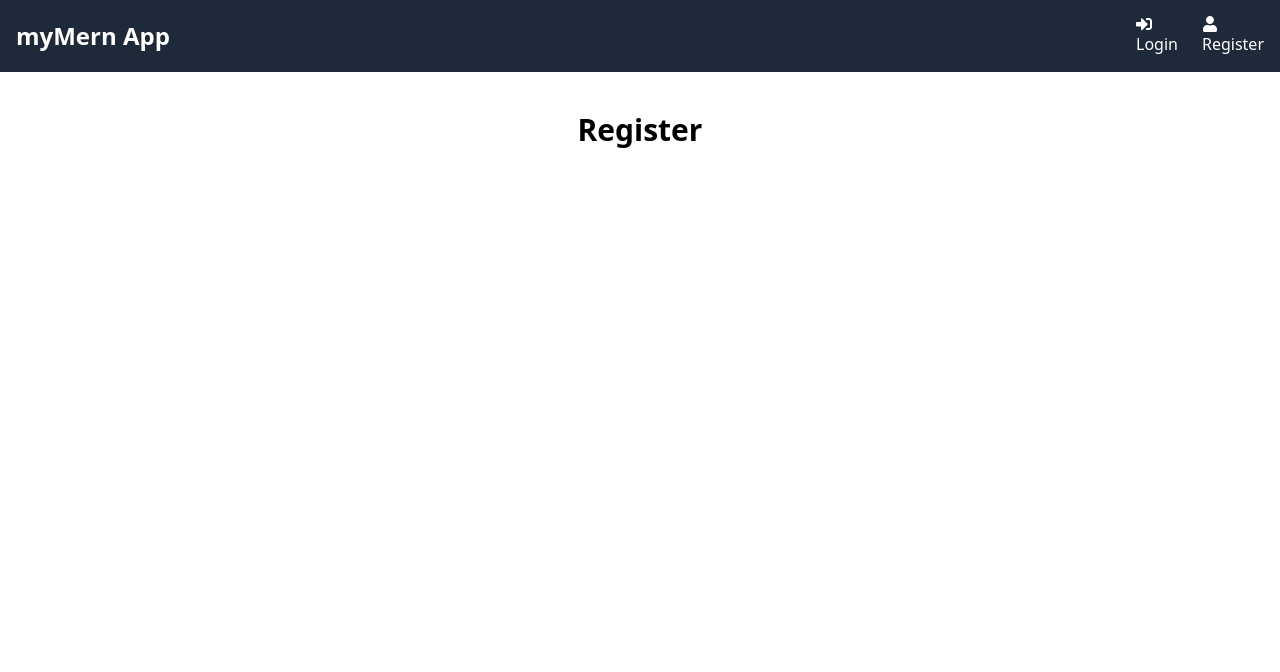
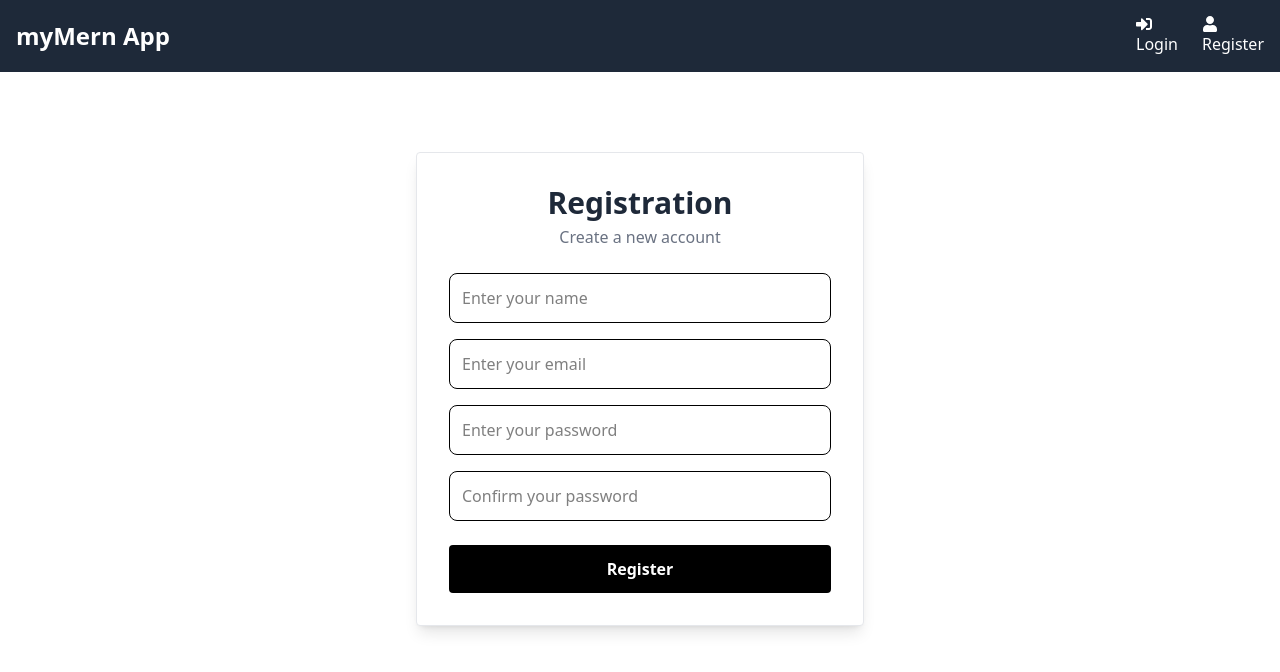
Before and after one commit to sabaPhruidze/mern-app, a React app in the folder frontend/: page /register in a window 1280 px wide. Shown: the top 672 px of the page. Built offline with nearby package versions, Linux system fonts and the light colour scheme; the HTML template or start-up script is replaced by a standard one.

Commit message:
trying to connect

```diff
--- a/frontend/src/pages/Register.tsx
+++ b/frontend/src/pages/Register.tsx
@@ -1,5 +1,118 @@
+import { useForm } from "react-hook-form";
+import { z } from "zod";
+import { zodResolver } from "@hookform/resolvers/zod";
+
+const passwordSchema = z
+  .string()
+  .min(8, { message: "Password must be at least 8 characters" })
+  .max(30, { message: "Password is to long" })
+  .regex(/[a-z]/, { message: "Password must include a lowercase letter" })
+  .regex(/[A-Z]/, { message: "Password must include an uppercase letter" })
+  .regex(/[0-9]/, { message: "Password must include a number" })
+  .regex(/[^A-Za-z0-9]/, {
+    message: "Password must include a special character",
+  })
+  .refine((v) => !/\s/.test(v), {
+    message: "Password must not contain spaces",
+  });
+const registerSchema = z
+  .object({
+    name: z.string().min(3, { message: "Write at list 3 symbol" }),
+    email: z
+      .email({ message: "Write your mail correctly" })
+      .trim()
+      .toLowerCase()
+      .max(100, { message: "Email is to long" }),
+    password: passwordSchema,
+    confirmPassword: z.string().min(8, { message: "Confirm your password" }),
+  })
+  .refine((data) => data.password === data.confirmPassword, {
+    message: "Passwords do not match",
+    path: ["confirmPassword"],
+  });
+
+type RegisterSchema = z.infer<typeof registerSchema>;
+
 const Register = () => {
-  return <div className="text-3xl font-bold text-center mt-10">Register</div>;
+  const {
+    register,
+    handleSubmit,
+    formState: { errors },
+    reset,
+  } = useForm<RegisterSchema>({ resolver: zodResolver(registerSchema) });
+  const onSubmit = (data: RegisterSchema) => {
+    console.log(data);
+    reset();
+  };
+  type InputData = {
+    id: number;
+    type: string;
+    placeholder: string;
+    register: "password" | "name" | "email" | "confirmPassword";
+    error?: { message: string };
+  }[];
+  const inputData: InputData = [
+    {
+      id: 1,
+      type: "text",
+      placeholder: "Enter your name",
+      register: "name",
+    },
+    {
+      id: 2,
+      type: "email",
+      placeholder: "Enter your email",
+      register: "email",
+    },
+    {
+      id: 3,
+      type: "password",
+      placeholder: "Enter your password",
+      register: "password",
+    },
+    {
+      id: 4,
+      type: "password",
+      placeholder: "Confirm your password",
+      register: "confirmPassword",
+    },
+  ];
+  const inputclasses =
+    "border p-3 rounded-lg w-full outline-none focus:outline-none focus:border-cyan-800 focus:ring-0 transition";
+  return (
+    <div className="flex flex-col items-center justify-center mt-20">
+      <div className="w-full max-w-md bg-white p-8 rounded shadow-lg border border-gray-200">
+        <h1 className="text-3xl font-bold text-center text-gray-800">
+          Registration
+        </h1>
+        <p className="text-center text-gray-500 mt-1 mb-6">
+          Create a new account
+        </p>
+        <form onSubmit={handleSubmit(onSubmit)} className="flex flex-col gap-4">
+          {inputData.map((item) => (
+            <div  key={item.id}>
+              <input
+                type={item.type}
+                placeholder={item.placeholder}
+                {...register(item.register)}
+                className={inputclasses}
+              />
+              {errors[item.register]?.message === undefined ? "" : (
+                <p className="text-red-500 text-sm">
+                {String(errors[item.register]?.message)}
+              </p>
+              )}
+
+            </div>
+          ))}
+          <button className="bg-black text-white py-3 rounded font-bold hover:bg-gray-800 mt-2 cursor-pointer">
+            Register
+            {/* საფე */}
+          </button>
+        </form>
+      </div>
+    </div>
+  );
 };
 
 export default Register;
```
